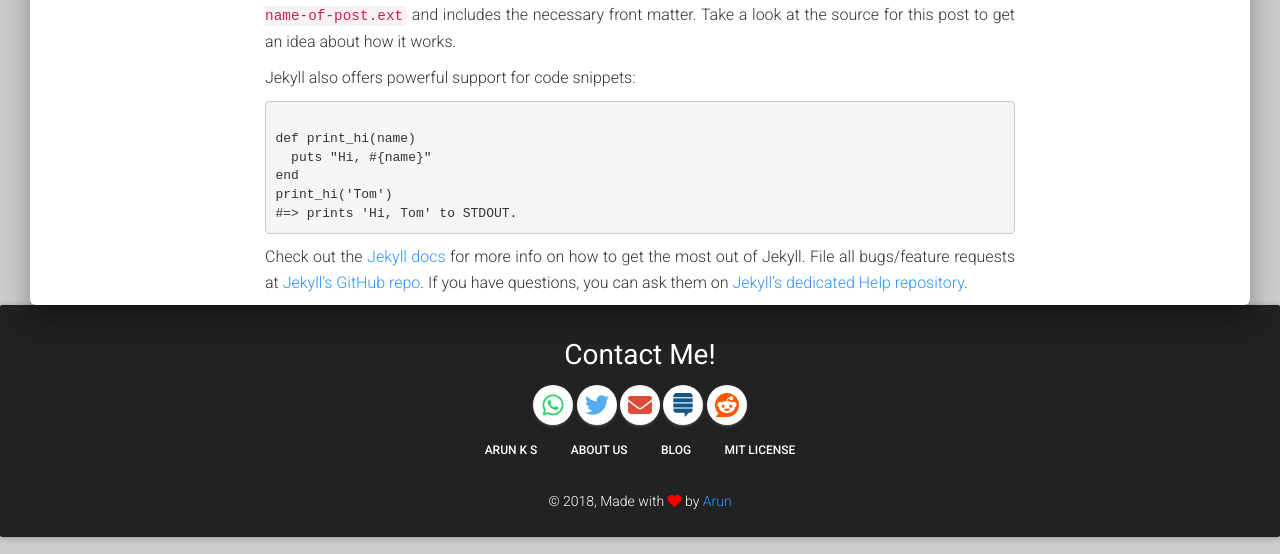
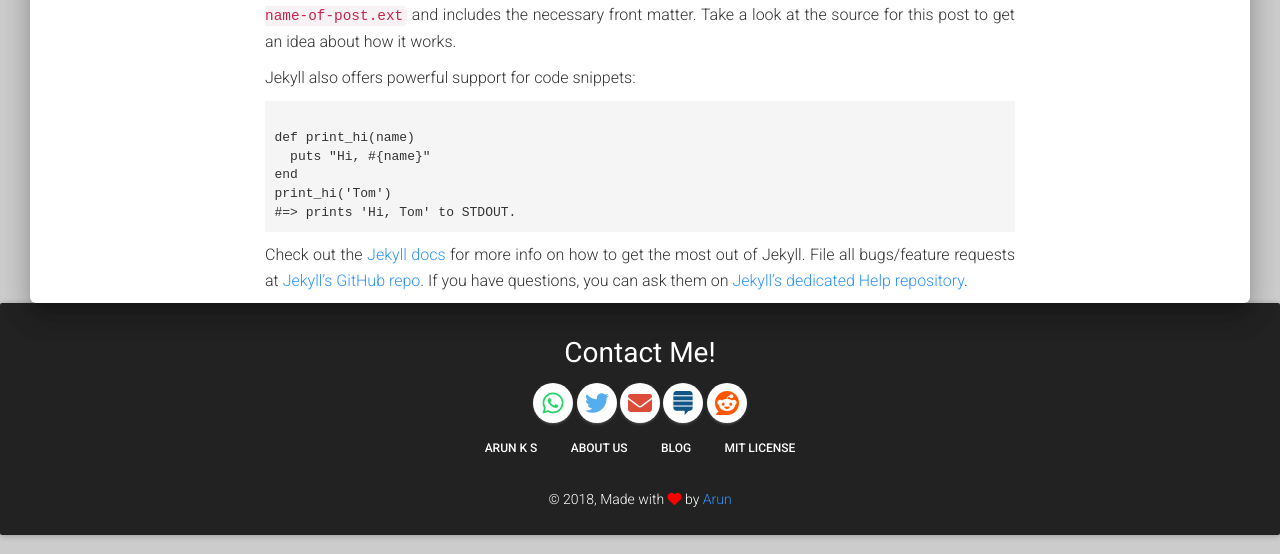
Before and after one commit to tip4programs/imbue, a Jekyll site: the page built from _posts/2016-04-24-welcome-to-jekyll.md, in a window 1280 px wide and 900 px high, scrolled down 525 px. Shown: the part 343-897 px from the top of the window. Built offline with Jekyll 4.4.1, drawn with Linux system fonts in a browser that asks for light colours; nearby versions of some CDN libraries.

Commit message:
Update syntax_highlight.css

```diff
--- a/asset/css/syntax_highlight.css
+++ b/asset/css/syntax_highlight.css
@@ -27,8 +27,6 @@ pre {
     word-wrap: break-word;
     color: #333;
     background-color: #f5f5f5;
-    border: 1px solid #ccc;
-    border-radius: 4px
 }
 
 pre code {
```
